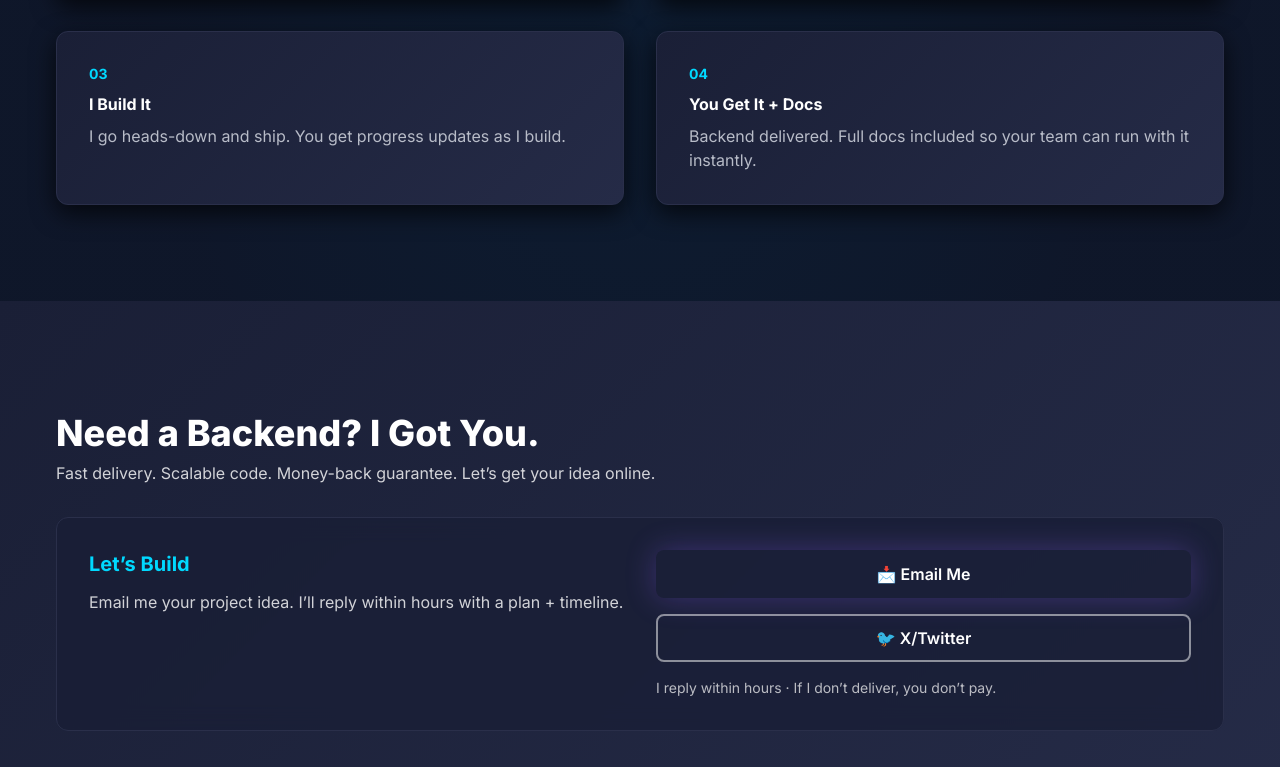
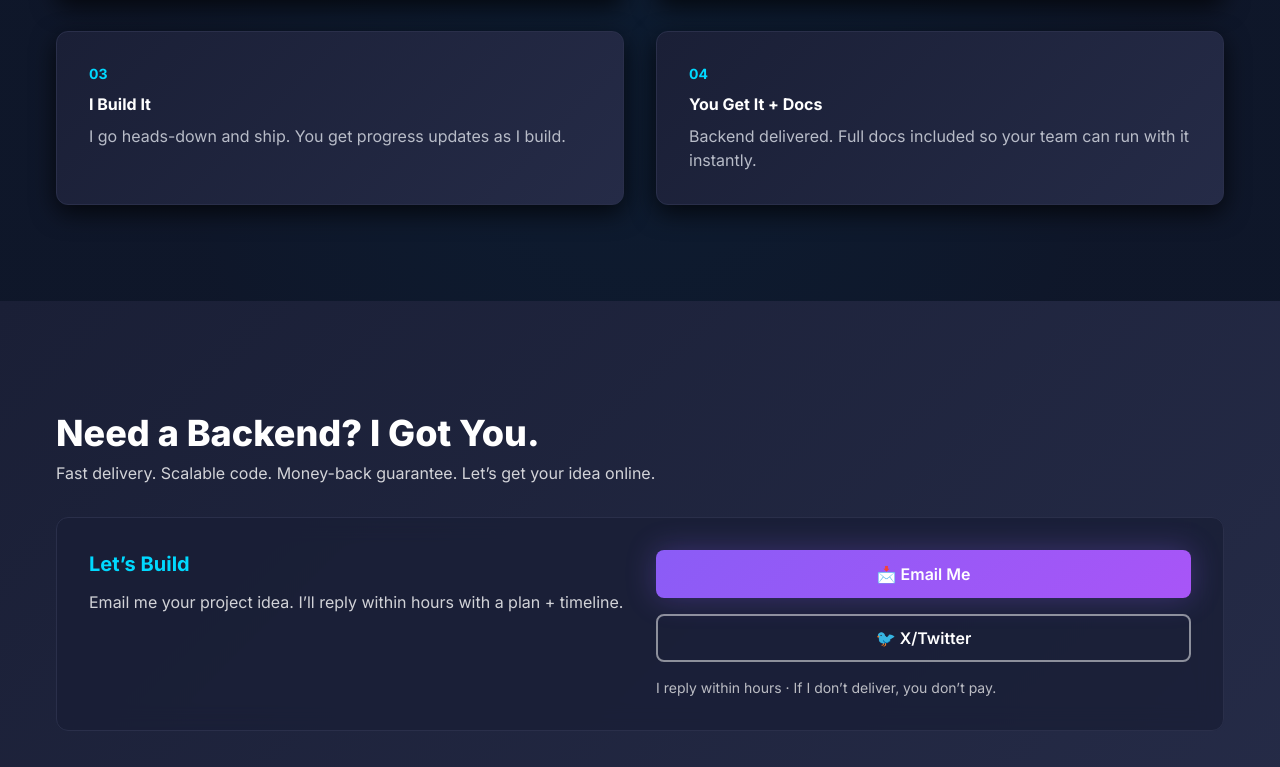
Before and after one commit to YoussufSalah/youssuf-solo-dev, a Next.js app: page / in a window 1280 px wide. Shown: the part 3320-4087 px from the top of the page. Built offline with nearby package versions, Linux system fonts and the light colour scheme.

Commit message:
Fixed CTA email button style

```diff
--- a/src/app/page.js
+++ b/src/app/page.js
@@ -594,7 +594,7 @@ POST /api/v1/auth/login
                                             m.primary
                                                 ? {
                                                       background:
-                                                          "var(--gradient-gold)",
+                                                          "var(--gradient-purple)",
                                                       boxShadow:
                                                           "var(--shadow-glow-gold)",
                                                   }
```
